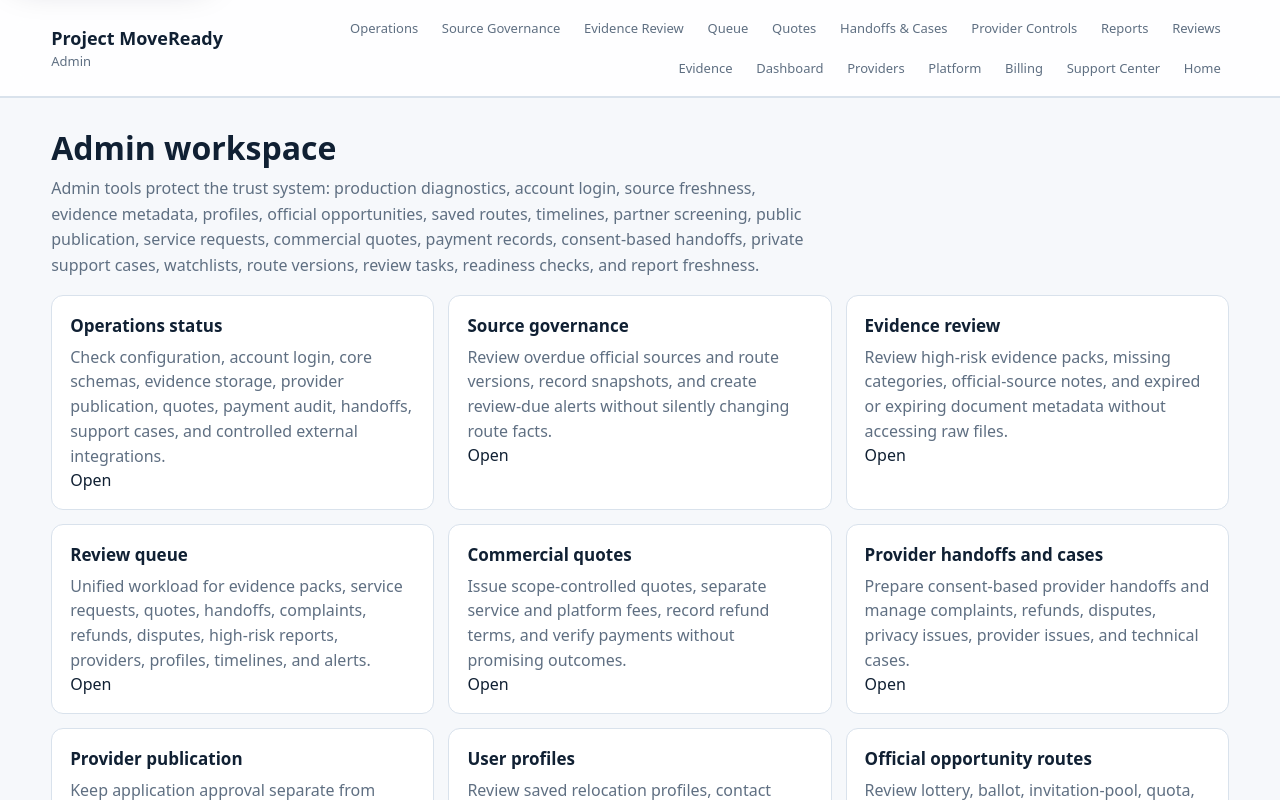
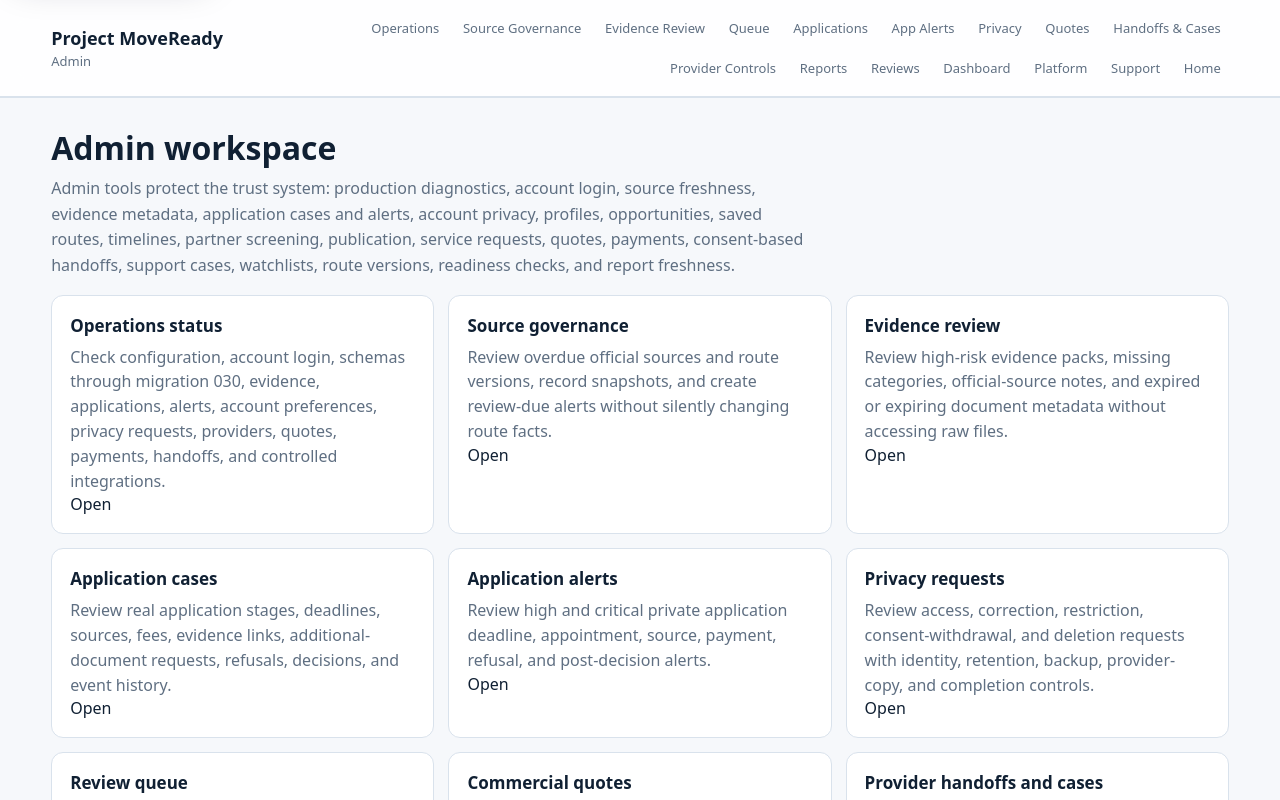
Before and after one commit to SirBM201/SirBM201-moveready-frontend, a Next.js app: page /admin in a window 1280 px wide. Shown: the top 800 px of the page. Built offline with nearby package versions, Linux system fonts and the light colour scheme; no server answers.

Commit message:
Expose application and privacy operations from admin home

```diff
--- a/app/admin/page.tsx
+++ b/app/admin/page.tsx
@@ -15,10 +15,13 @@ import AdminUserProfiles from "@/components/AdminUserProfiles";
 import AdminWatchlistSubscriptions from "@/components/AdminWatchlistSubscriptions";
 
 const adminModules = [
-  ["Operations status", "Check configuration, account login, core schemas, evidence storage, provider publication, quotes, payment audit, handoffs, support cases, and controlled external integrations.", "#operations-status"],
+  ["Operations status", "Check configuration, account login, schemas through migration 030, evidence, applications, alerts, account preferences, privacy requests, providers, quotes, payments, handoffs, and controlled integrations.", "#operations-status"],
   ["Source governance", "Review overdue official sources and route versions, record snapshots, and create review-due alerts without silently changing route facts.", "#source-governance"],
   ["Evidence review", "Review high-risk evidence packs, missing categories, official-source notes, and expired or expiring document metadata without accessing raw files.", "#evidence-review"],
-  ["Review queue", "Unified workload for evidence packs, service requests, quotes, handoffs, complaints, refunds, disputes, high-risk reports, providers, profiles, timelines, and alerts.", "#review-queue"],
+  ["Application cases", "Review real application stages, deadlines, sources, fees, evidence links, additional-document requests, refusals, decisions, and event history.", "/admin#application-cases"],
+  ["Application alerts", "Review high and critical private application deadline, appointment, source, payment, refusal, and post-decision alerts.", "/admin/application-alerts"],
+  ["Privacy requests", "Review access, correction, restriction, consent-withdrawal, and deletion requests with identity, retention, backup, provider-copy, and completion controls.", "/admin/privacy-requests"],
+  ["Review queue", "Unified workload for privacy requests, applications, alerts, evidence, service requests, quotes, handoffs, complaints, refunds, disputes, reports, providers, profiles, timelines, and watchlists.", "#review-queue"],
   ["Commercial quotes", "Issue scope-controlled quotes, separate service and platform fees, record refund terms, and verify payments without promising outcomes.", "#commercial-quotes"],
   ["Provider handoffs and cases", "Prepare consent-based provider handoffs and manage complaints, refunds, disputes, privacy issues, provider issues, and technical cases.", "#service-handoffs"],
   ["Provider publication", "Keep application approval separate from public listing. Record privacy, pricing, refund, handling, affiliate, and handoff controls.", "#provider-publication"],
@@ -35,7 +38,7 @@ const adminModules = [
   ["Evidence Center", "Open the verified-account document inventory, evidence-pack, expiry, and refusal-repair workspace.", "/evidence-pack"],
   ["Sources", "Add trusted source links, reliability level, owner organization, and review context.", "/admin/reviews"],
   ["Routes", "Create and approve country-specific route versions after source review.", "/admin/reviews"],
-  ["Launch checks", "Review public readiness, trust, source, evidence, safety, provider, quote, payment, handoff, account-login, and support surfaces before launch.", "/launch-readiness"],
+  ["Launch checks", "Review public readiness, trust, source, evidence, applications, alerts, settings, privacy, provider, quote, payment, handoff, account-login, and support surfaces before launch.", "/launch-readiness"],
 ];
 
 export default function AdminPage() {
@@ -46,28 +49,28 @@ export default function AdminPage() {
           <strong>Project MoveReady</strong>
           <span>Admin</span>
         </a>
-        <nav className="nav">
+        <nav className="nav" aria-label="Administrator navigation">
           <a href="#operations-status">Operations</a>
           <a href="#source-governance">Source Governance</a>
           <a href="#evidence-review">Evidence Review</a>
           <a href="#review-queue">Queue</a>
+          <a href="/admin#application-cases">Applications</a>
+          <a href="/admin/application-alerts">App Alerts</a>
+          <a href="/admin/privacy-requests">Privacy</a>
           <a href="#commercial-quotes">Quotes</a>
           <a href="#service-handoffs">Handoffs & Cases</a>
           <a href="#provider-publication">Provider Controls</a>
           <a href="/admin/reports">Reports</a>
           <a href="/admin/reviews">Reviews</a>
-          <a href="/evidence-pack">Evidence</a>
           <a href="/dashboard">Dashboard</a>
-          <a href="/providers">Providers</a>
           <a href="/platform">Platform</a>
-          <a href="/billing">Billing</a>
-          <a href="/support-center">Support Center</a>
+          <a href="/support-center">Support</a>
           <a href="/">Home</a>
         </nav>
       </header>
       <section className="section">
         <h2>Admin workspace</h2>
-        <p className="section-intro">Admin tools protect the trust system: production diagnostics, account login, source freshness, evidence metadata, profiles, official opportunities, saved routes, timelines, partner screening, public publication, service requests, commercial quotes, payment records, consent-based handoffs, private support cases, watchlists, route versions, review tasks, readiness checks, and report freshness.</p>
+        <p className="section-intro">Admin tools protect the trust system: production diagnostics, account login, source freshness, evidence metadata, application cases and alerts, account privacy, profiles, opportunities, saved routes, timelines, partner screening, publication, service requests, quotes, payments, consent-based handoffs, support cases, watchlists, route versions, readiness checks, and report freshness.</p>
         <div className="grid">
           {adminModules.map(([title, text, href]) => (
             <article className="card" key={title}>
```
